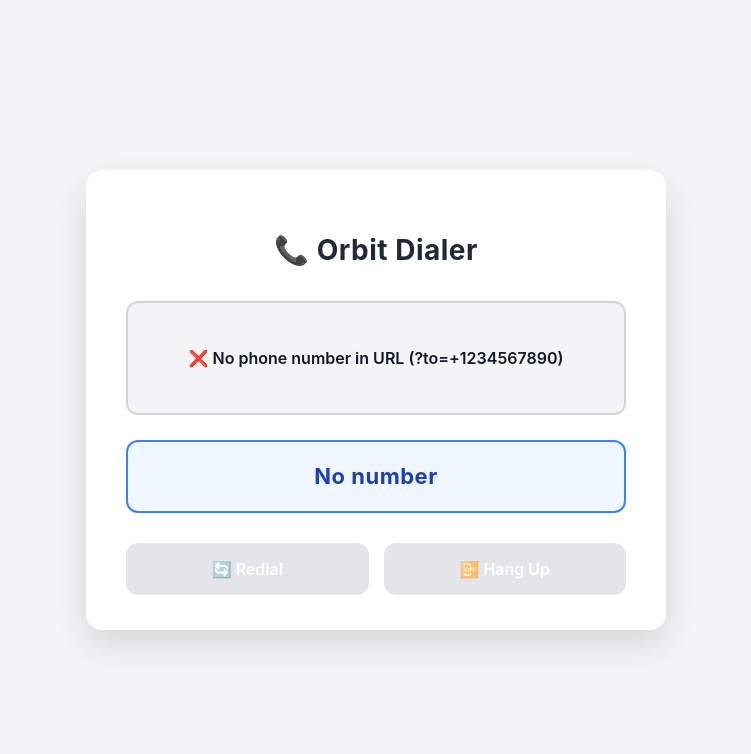
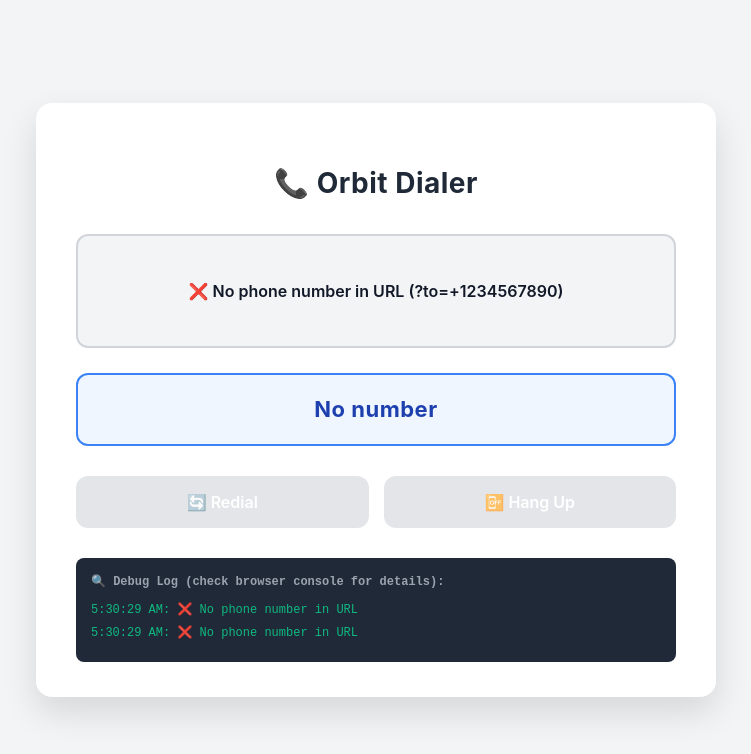
Before and after one commit to rekksu/twilio-dialer, a React (Vite) app: page / in a window 1280 px wide. Shown: the top 754 px of the page, without its empty margins (264-1015 px from the left). Built offline with nearby package versions, Linux system fonts and the light colour scheme.

Commit message:
stable commit 5.5

```diff
--- a/src/App.jsx
+++ b/src/App.jsx
@@ -14,59 +14,78 @@ export default function App() {
   const [orgId, setOrgId] = useState(null);
   const [isHangupEnabled, setIsHangupEnabled] = useState(false);
   const [isRedialEnabled, setIsRedialEnabled] = useState(true);
+  const [debugLog, setDebugLog] = useState([]);
 
   const deviceRef = useRef(null);
   const connectionRef = useRef(null);
   const hasAutoStartedRef = useRef(false);
   const callStartTimeRef = useRef(null);
 
+  const addDebugLog = (message) => {
+    const timestamp = new Date().toLocaleTimeString();
+    console.log(`[${timestamp}] ${message}`);
+    setDebugLog(prev => [...prev, `${timestamp}: ${message}`].slice(-10));
+  };
+
   // Helper to save call logs
   const saveCallResult = async (status, reason = null) => {
     try {
       const endedAt = Date.now();
 
-      // ✅ Calculate duration properly
       let durationSeconds = 0;
       if (callStartTimeRef.current) {
         durationSeconds = Math.floor((endedAt - callStartTimeRef.current) / 1000);
       }
 
-      console.log("📊 Saving call log:", {
+      const payload = {
         to: phoneNumber,
         status,
         reason,
-        customerId,
-        orgId,
-        startedAt: callStartTimeRef.current,
-        endedAt,
+        customerId: customerId || null,
+        orgId: orgId || null,
+        startedAt: callStartTimeRef.current
+          ? new Date(callStartTimeRef.current).toISOString()
+          : null,
+        endedAt: new Date(endedAt).toISOString(),
         durationSeconds
-      });
+      };
+
+      addDebugLog(`📤 Sending to ${CALL_LOG_FUNCTION_URL}`);
+      addDebugLog(`📊 Payload: ${JSON.stringify(payload, null, 2)}`);
 
       const response = await fetch(CALL_LOG_FUNCTION_URL, {
         method: "POST",
-        headers: { "Content-Type": "application/json" },
-        body: JSON.stringify({
-          to: phoneNumber,
-          status,
-          reason,
-          customerId: customerId || null,
-          orgId: orgId || null,
-          startedAt: callStartTimeRef.current
-            ? new Date(callStartTimeRef.current).toISOString()
-            : null,
-          endedAt: new Date(endedAt).toISOString(),
-          durationSeconds
-        }),
+        headers: {
+          "Content-Type": "application/json",
+        },
+        body: JSON.stringify(payload),
       });
 
-      const result = await response.json();
-      console.log("✅ Call log saved:", result);
+      addDebugLog(`📨 Response status: ${response.status}`);
 
-      // ✅ Reset start time after saving
+      const responseText = await response.text();
+      addDebugLog(`📨 Response body: ${responseText}`);
+
+      let result;
+      try {
+        result = JSON.parse(responseText);
+        addDebugLog(`✅ Parsed response: ${JSON.stringify(result)}`);
+      } catch (e) {
+        addDebugLog(`⚠️ Could not parse response as JSON`);
+      }
+
+      if (!response.ok) {
+        addDebugLog(`❌ HTTP Error: ${response.status}`);
+        throw new Error(`HTTP ${response.status}: ${responseText}`);
+      }
+
+      addDebugLog(`✅ Call log saved successfully!`);
+
       callStartTimeRef.current = null;
 
     } catch (err) {
-      console.error("❌ Failed to save call log:", err);
+      addDebugLog(`❌ Error saving call log: ${err.message}`);
+      console.error("Full error:", err);
     }
   };
 
@@ -80,12 +99,20 @@ export default function App() {
     if (urlNumber) {
       setPhoneNumber(urlNumber);
       setStatus("Ready to call");
+      addDebugLog(`📞 Phone number from URL: ${urlNumber}`);
     } else {
       setStatus("❌ No phone number in URL (?to=+1234567890)");
+      addDebugLog("❌ No phone number in URL");
     }
 
-    if (urlCustomerId) setCustomerId(urlCustomerId);
-    if (urlOrgId) setOrgId(urlOrgId);
+    if (urlCustomerId) {
+      setCustomerId(urlCustomerId);
+      addDebugLog(`👤 Customer ID: ${urlCustomerId}`);
+    }
+    if (urlOrgId) {
+      setOrgId(urlOrgId);
+      addDebugLog(`🏢 Org ID: ${urlOrgId}`);
+    }
   }, []);
 
   // Auto-start call when phone number is available
@@ -150,7 +177,7 @@ export default function App() {
       });
 
       twilioDevice.on("registered", () => {
-        console.log("✓ Device registered");
+        addDebugLog("✓ Device registered");
         setStatus(`📞 Dialing ${formattedNumber}...`);
 
         const callParams = {
@@ -168,33 +195,30 @@ export default function App() {
           }
 
           conn.on("ringing", () => {
-            console.log("📞 Ringing...");
+            addDebugLog("📞 Ringing...");
             setStatus(`📞 Ringing ${formattedNumber}...`);
           });
 
           conn.on("accept", () => {
-            console.log("✓ Call connected!");
-            // ✅ Set start time when call is ACTUALLY connected
             callStartTimeRef.current = Date.now();
-            console.log("⏱️ Call started at:", new Date(callStartTimeRef.current).toISOString());
+            addDebugLog(`✅ Call connected at ${new Date(callStartTimeRef.current).toISOString()}`);
             setStatus("✅ Call connected!");
             setIsHangupEnabled(true);
           });
 
           conn.on("disconnect", () => {
-            console.log("📴 Call ended - saving log...");
+            addDebugLog("📴 Call disconnected - saving log...");
             setStatus("📴 Call ended");
             setIsHangupEnabled(false);
             setIsRedialEnabled(true);
 
-            // ✅ Save the call result
             saveCallResult("ended");
 
             connectionRef.current = null;
           });
 
           conn.on("error", (err) => {
-            console.error("Call error:", err);
+            addDebugLog(`❌ Call error: ${err.message}`);
             setStatus(`❌ Call failed: ${err.message}`);
             setIsHangupEnabled(false);
             setIsRedialEnabled(true);
@@ -205,7 +229,7 @@ export default function App() {
           });
 
           conn.on("reject", () => {
-            console.log("Call rejected");
+            addDebugLog("❌ Call rejected");
             setStatus("❌ Call rejected");
             setIsHangupEnabled(false);
             setIsRedialEnabled(true);
@@ -216,7 +240,7 @@ export default function App() {
           });
 
           conn.on("cancel", () => {
-            console.log("Call cancelled");
+            addDebugLog("📴 Call cancelled");
             setStatus("Call cancelled");
             setIsHangupEnabled(false);
             setIsRedialEnabled(true);
@@ -236,10 +260,7 @@ export default function App() {
   };
 
   const hangup = () => {
-    console.log("🔴 HANGUP CLICKED!");
-    console.log("Connection exists:", !!connectionRef.current);
-    console.log("Device exists:", !!deviceRef.current);
-
+    addDebugLog("🔴 Hangup clicked");
     setStatus("Hanging up...");
 
     if (connectionRef.current) {
@@ -263,12 +284,10 @@ export default function App() {
     setIsHangupEnabled(false);
     setIsRedialEnabled(true);
     setStatus("📴 Call ended");
-
-    // ✅ Save will happen in disconnect event
   };
 
   const redial = () => {
-    console.log("🔄 Redial clicked");
+    addDebugLog("🔄 Redial clicked");
 
     if (connectionRef.current) {
       try {
@@ -304,11 +323,12 @@ export default function App() {
       justifyContent: 'center',
       backgroundColor: '#f3f4f6',
       padding: '20px',
-      boxSizing: 'border-box'
+      boxSizing: 'border-box',
+      overflow: 'auto'
     }}>
       <div style={{
         width: '100%',
-        maxWidth: '500px',
+        maxWidth: '600px',
         padding: '35px 40px',
         backgroundColor: '#ffffff',
         borderRadius: '16px',
@@ -363,7 +383,8 @@ export default function App() {
 
         <div style={{
           display: 'flex',
-          gap: '15px'
+          gap: '15px',
+          marginBottom: '30px'
         }}>
           <button
             onClick={redial}
@@ -412,6 +433,31 @@ export default function App() {
           </button>
         </div>
 
+        {/* Debug Log */}
+        <div style={{
+          padding: '15px',
+          backgroundColor: '#1f2937',
+          borderRadius: '8px',
+          maxHeight: '300px',
+          overflowY: 'auto',
+          fontFamily: 'monospace',
+          fontSize: '12px',
+          color: '#10b981'
+        }}>
+          <div style={{ color: '#9ca3af', marginBottom: '10px', fontWeight: 'bold' }}>
+            🔍 Debug Log (check browser console for details):
+          </div>
+          {debugLog.length === 0 ? (
+            <div style={{ color: '#6b7280' }}>Waiting for events...</div>
+          ) : (
+            debugLog.map((log, idx) => (
+              <div key={idx} style={{ marginBottom: '5px' }}>
+                {log}
+              </div>
+            ))
+          )}
+        </div>
+
       </div>
     </div>
   );
```
